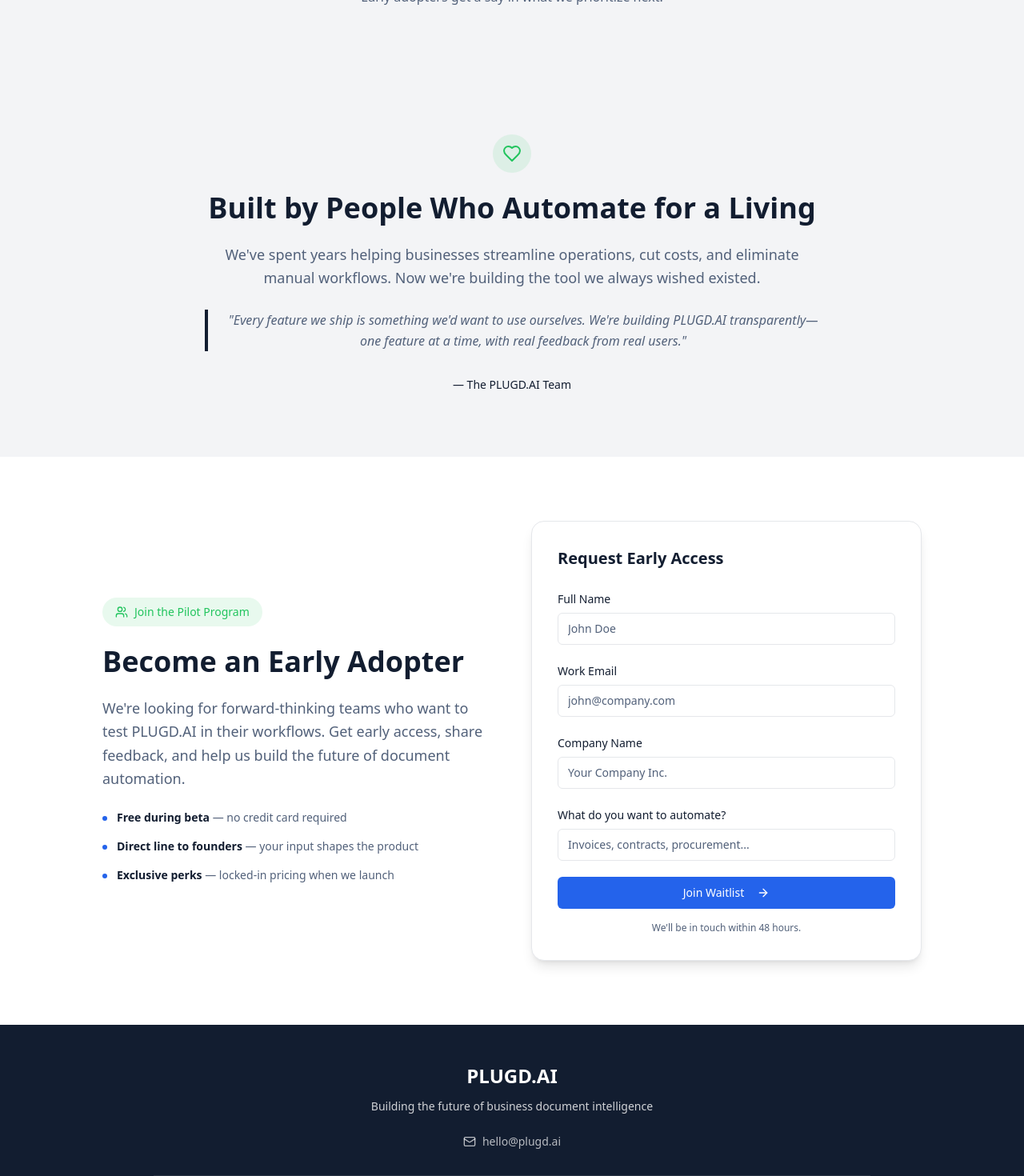
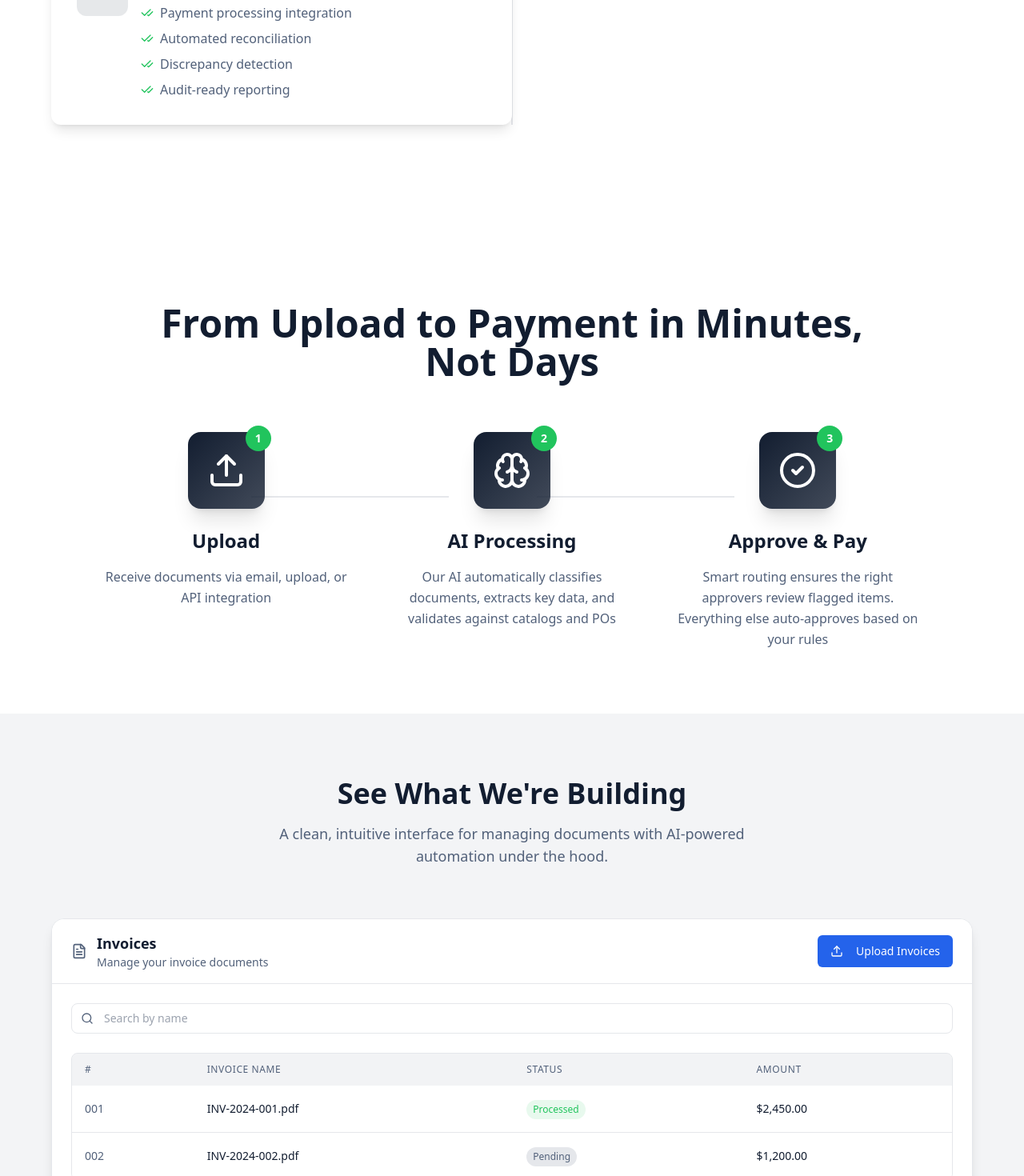
Before and after one commit to ccherrad/plugd-ai-flow-75697, a React (Vite) app: page / in a window 1280 px wide. Shown: the part 3077-4547 px from the top of the page at 80% size. Built offline with nearby package versions, Linux system fonts and the light colour scheme; the HTML template or start-up script is replaced by a standard one.

Commit message:
Add workflow and rename to stckd.ai
Add a workflow section to visualize the application's process from initial stages to reconciliation. Rename the project and team to stckd.ai, removing any references to PLUGD.AI and ensuring no login functionality is present.

```diff
--- a/src/components/Footer.tsx
+++ b/src/components/Footer.tsx
@@ -5,21 +5,21 @@ const Footer = () => {
     <footer className="bg-primary text-primary-foreground">
       <div className="container mx-auto px-4 py-12">
         <div className="max-w-4xl mx-auto text-center">
-          <h3 className="text-2xl font-bold mb-3">PLUGD.AI</h3>
+          <h3 className="text-2xl font-bold mb-3">stckd.ai</h3>
           <p className="text-primary-foreground/80 text-sm mb-6">
             Building the future of business document intelligence
           </p>
 
           <div className="flex items-center justify-center gap-2 text-sm text-primary-foreground/70 mb-8">
             <Mail className="h-4 w-4" />
-            <a href="mailto:hello@plugd.ai" className="hover:text-primary-foreground transition-colors">
-              hello@plugd.ai
+            <a href="mailto:hello@stckd.ai" className="hover:text-primary-foreground transition-colors">
+              hello@stckd.ai
             </a>
           </div>
 
           <div className="pt-6 border-t border-primary-foreground/10">
             <p className="text-xs text-primary-foreground/50">
-              © 2024 PLUGD.AI • Currently in MVP
+              © 2024 stckd.ai • Currently in MVP
             </p>
           </div>
         </div>
--- a/src/components/Team.tsx
+++ b/src/components/Team.tsx
@@ -15,10 +15,10 @@ const Team = () => {
             We've spent years helping businesses streamline operations, cut costs, and eliminate manual workflows. Now we're building the tool we always wished existed.
           </p>
           <p className="text-base text-muted-foreground leading-relaxed border-l-4 border-primary pl-6 italic">
-            "Every feature we ship is something we'd want to use ourselves. We're building PLUGD.AI transparently—one feature at a time, with real feedback from real users."
+            "Every feature we ship is something we'd want to use ourselves. We're building stckd.ai transparently—one feature at a time, with real feedback from real users."
           </p>
           <div className="mt-8">
-            <p className="text-sm font-medium text-foreground">— The PLUGD.AI Team</p>
+            <p className="text-sm font-medium text-foreground">— The stckd.ai Team</p>
           </div>
         </div>
       </div>
--- a/src/pages/Index.tsx
+++ b/src/pages/Index.tsx
@@ -1,5 +1,7 @@
 import Hero from "@/components/Hero";
 import Vision from "@/components/Vision";
+import SolutionOverview from "@/components/SolutionOverview";
+import HowItWorks from "@/components/HowItWorks";
 import ProductPreview from "@/components/ProductPreview";
 import Roadmap from "@/components/Roadmap";
 import Team from "@/components/Team";
@@ -11,6 +13,8 @@ const Index = () => {
     <div className="min-h-screen">
       <Hero />
       <Vision />
+      <SolutionOverview />
+      <HowItWorks />
       <ProductPreview />
       <Roadmap />
       <Team />
```
